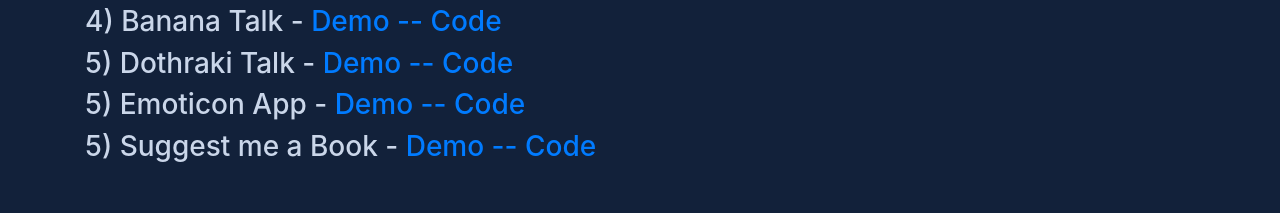
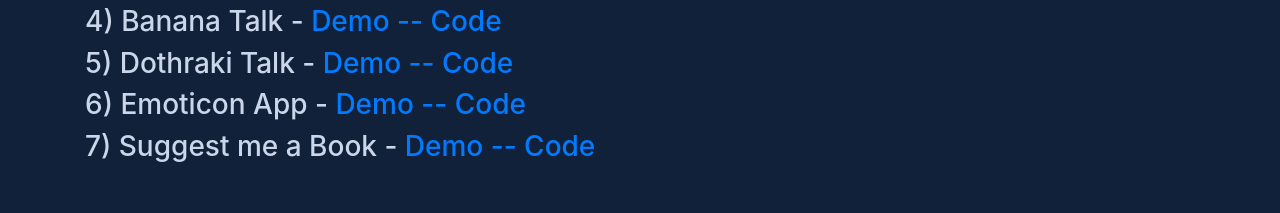
Before and after one commit to manmodesanket/my_website, a website: page index.html in a window 1280 px wide. Shown: the part 2595-2808 px from the top of the page. Drawn offline with nearby package versions, Linux system fonts and the light colour scheme; files whose address does not match are found by name.

Commit message:
project numbering changed

```diff
--- a/index.html
+++ b/index.html
@@ -200,11 +200,11 @@
             <h3><a href="https://github.com/manmodesanket/dothrakitalk" target="_blank">- Code</a></h3>
         </div>
         <div class="row">
-            <h3>5) Emoticon App - <a href="https://emoticonmeaning.netlify.app/" target="_blank">Demo -</a></h3>
+            <h3>6) Emoticon App - <a href="https://emoticonmeaning.netlify.app/" target="_blank">Demo -</a></h3>
             <h3><a href="https://github.com/manmodesanket/emoticonapp" target="_blank">- Code</a></h3>
         </div>
         <div class="row">
-            <h3>5) Suggest me a Book - <a href="https://suggestmeabook.netlify.app/" target="_blank">Demo -</a></h3>
+            <h3>7) Suggest me a Book - <a href="https://suggestmeabook.netlify.app/" target="_blank">Demo -</a></h3>
             <h3><a href="https://github.com/manmodesanket/suggest-me-a-book" target="_blank">- Code</a></h3>
         </div>
     </div>
```
Also changed, not shown: dist/index.html.
